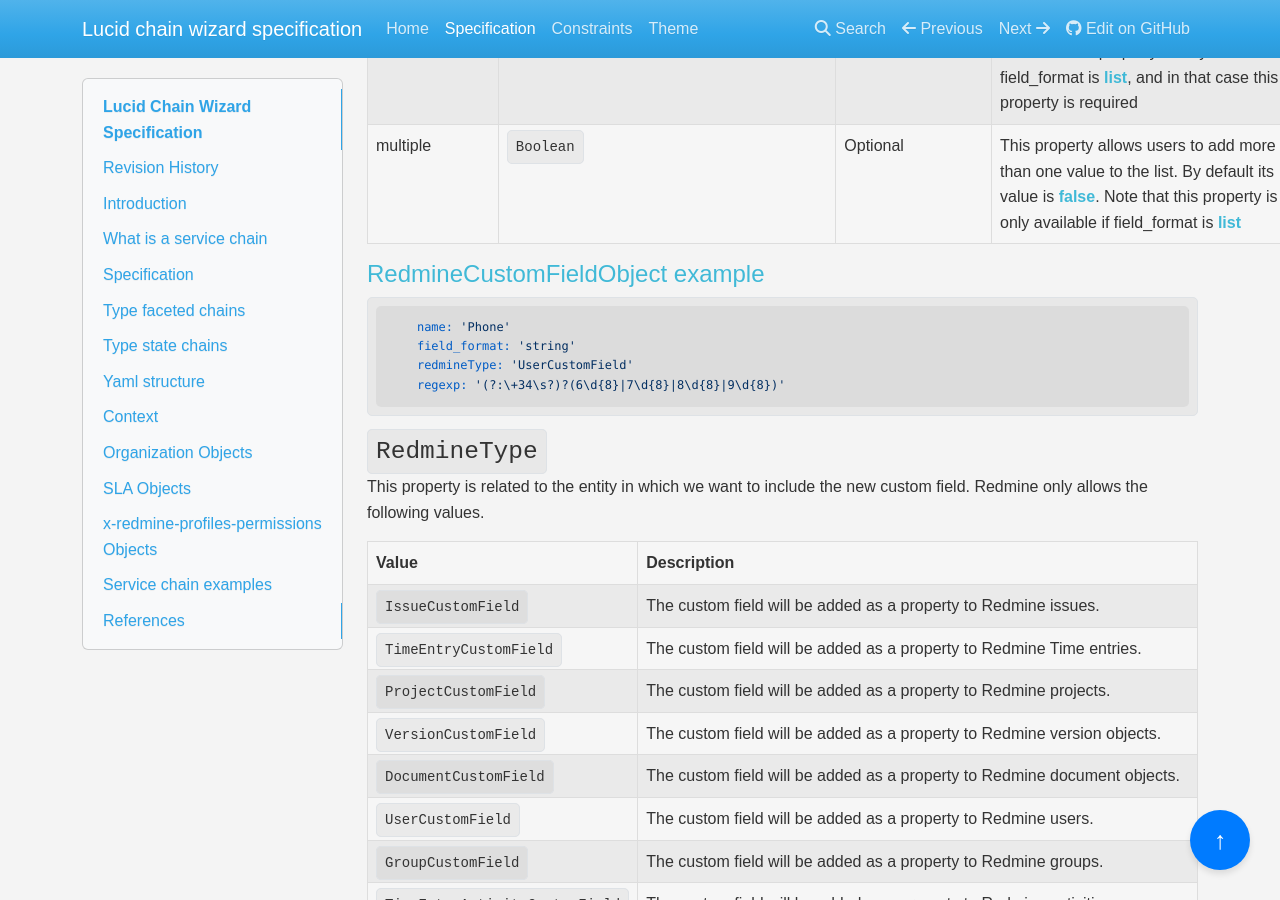
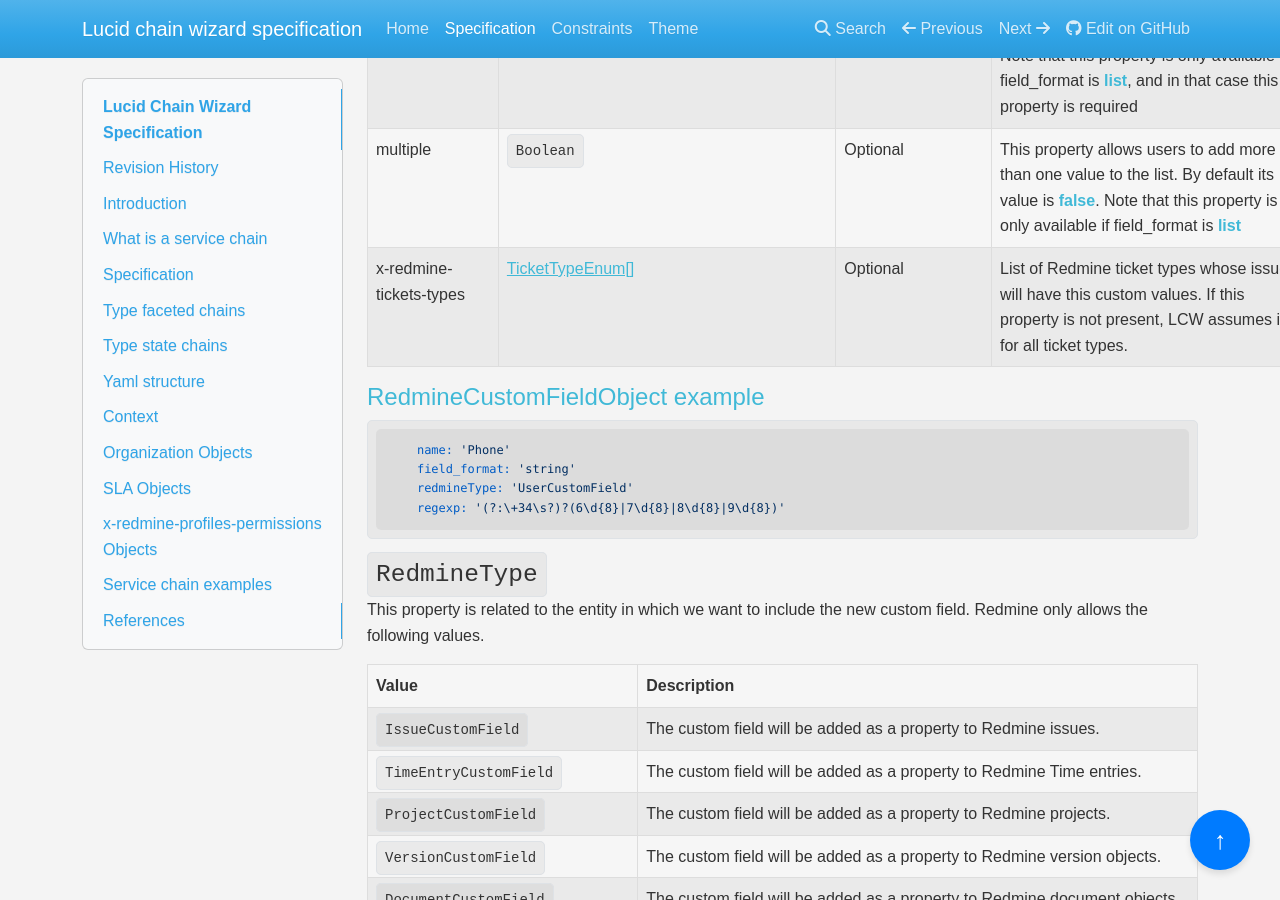
Before and after one commit to lucidchain/specs, an MkDocs documentation site: the page built from docs/Specification.md, in a window 1280 px wide and 900 px high, scrolled down 7000 px. Built offline with MkDocs 1.6.1, drawn with Linux system fonts in a browser that asks for light colours; nearby versions of some CDN libraries.

Commit message:
docs: add x-redmine-tickets-types in customValues for Redmine

```diff
--- a/docs/Specification.md
+++ b/docs/Specification.md
@@ -204,6 +204,7 @@
 | default_value | `String\|Integer\|Boolean\|Float\Date` | Optional           | Default value for the custom field if not specified. Take into account that its value must be the same type as field_format. |
 | possible_values | `String` | Optional           | Possible values that will appear in the list. It must be a string with values separated by commas. For example: `"option1,option2,option3,option4"`. Note that this property is only available if field_format is **list**, and in that case this property is required |
 | multiple | `Boolean` | Optional           | This property allows users to add more than one value to the list. By default its value is **false**.  Note that this property is only available if field_format is **list** |
+| x-redmine-tickets-types | [TicketTypeEnum[]](#tickettypeenum) | Optional | List of Redmine ticket types whose issues will have this custom values. If this property is not present, LCW assumes its for all ticket types. |
 
 #### RedmineCustomFieldObject example
 
```
Also changed, not shown: docs/img/LCWSpec-ServiceChainModel.png.
